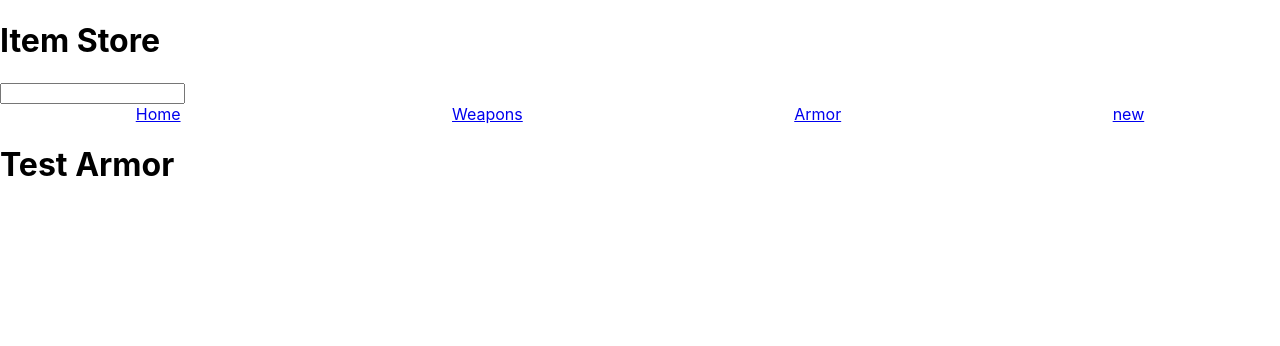
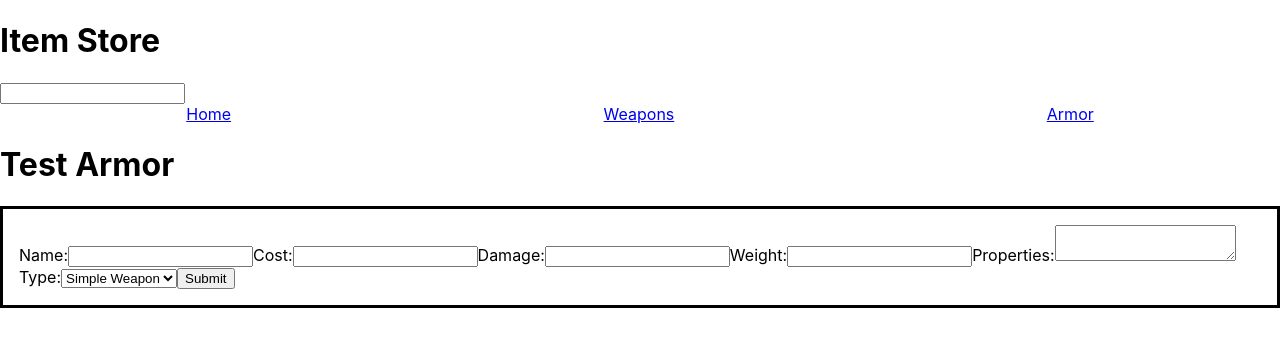
Before and after one commit to Justin3459/DND_Shop, a React (Create React App) app in the folder dnd_store/: page /armor in a window 1280 px wide. Shown: the top 346 px of the page. Built offline with nearby package versions, Linux system fonts and the light colour scheme; no server answers.

Commit message:
modal works. removed New component from header component

```diff
--- a/dnd_store/src/App.js
+++ b/dnd_store/src/App.js
@@ -17,7 +17,7 @@ function App() {
   return (
     <>
       <Header shop={shop}/>
-      <dialog>
+      <dialog open>
         <New>
 
         </New>
--- a/dnd_store/src/components/Header.js
+++ b/dnd_store/src/components/Header.js
@@ -2,7 +2,6 @@ import React from 'react'
 import Home from "./Home";
 import Weapons from "./Weapons";
 import Armor from "./Armor";
-import New from "./New";
 import { Route, Routes, NavLink } from "react-router-dom";
 
 function Header({shop}) {
@@ -18,14 +17,12 @@ function Header({shop}) {
         <NavLink to="/">Home</NavLink>
         <NavLink to="weapons">Weapons</NavLink>
         <NavLink to="armor">Armor</NavLink>
-        <NavLink to="new">new</NavLink>
       </nav>
     </header>
     <Routes>
       <Route path="*" element={<Home />}></Route>
       <Route path="weapons" element={<Weapons weapons={shop} />}></Route>
       <Route path="armor" element={<Armor armor={""} />}></Route>
-      <Route path="new" element={<New />}></Route>
     </Routes>
   </>
   )
```
